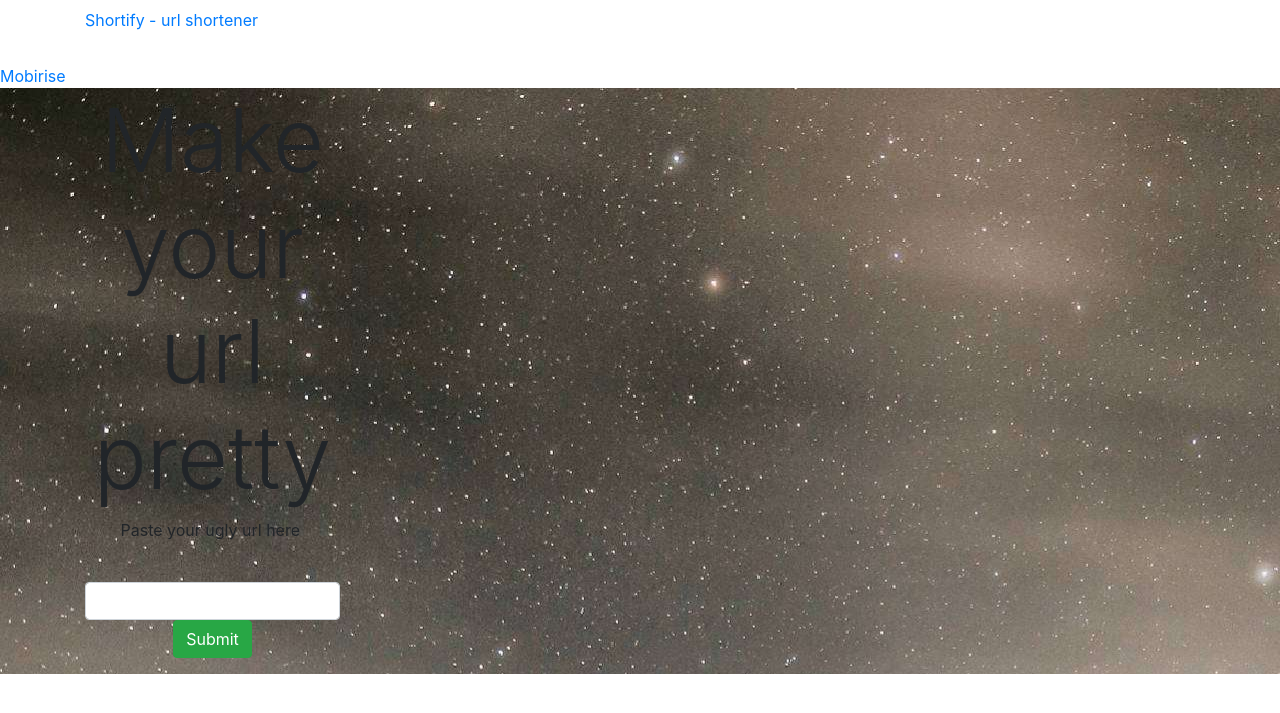
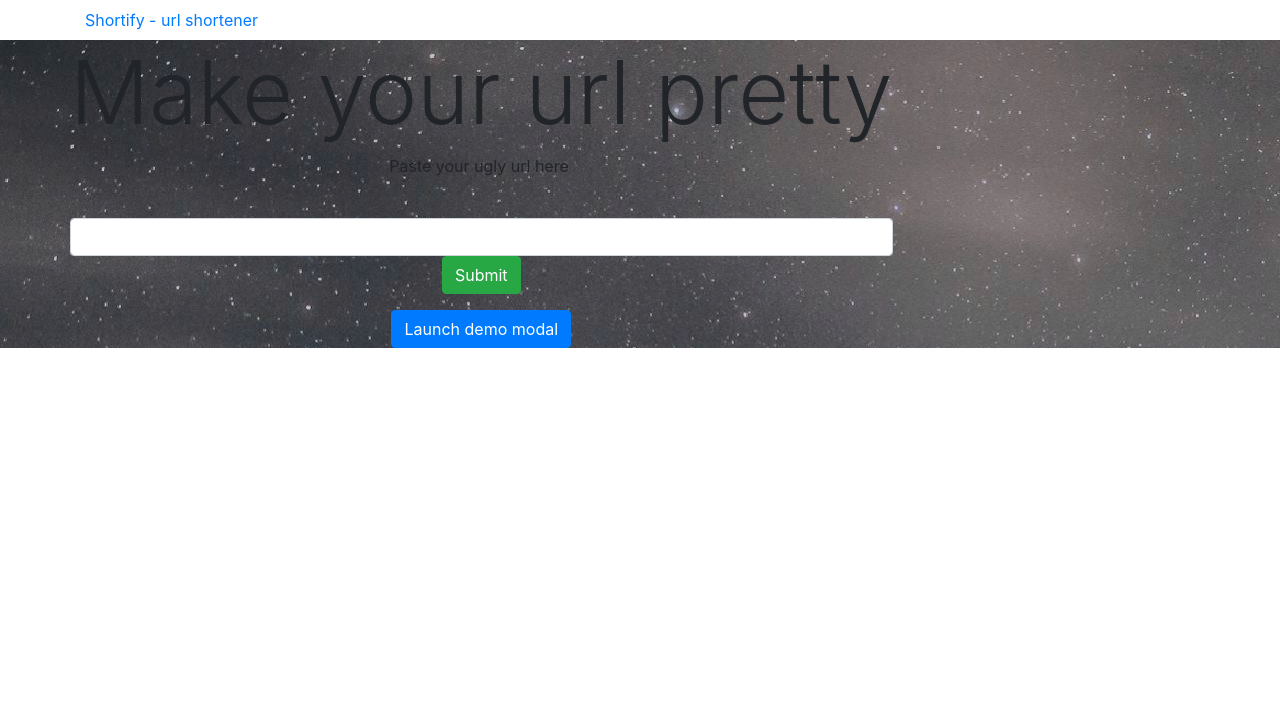
Before and after one commit to andrew-kulikov/shortify, a Django app: page / in a window 1280 px wide. Shown: the top 713 px of the page. Run offline with Django 3.2, Linux system fonts and the light colour scheme; some libraries are stand-ins or nearby versions.

Commit message:
Add popup on main page

```diff
--- a/shortify/shortify/settings.py
+++ b/shortify/shortify/settings.py
@@ -121,5 +121,5 @@ USE_TZ = True
 
 STATIC_URL = '/static/'
 STATICFILES_DIRS = [
-    os.path.join(BASE_DIR, "static"),
+    os.path.join(BASE_DIR, "resources"),
 ]
--- a/shortify/templates/base.html
+++ b/shortify/templates/base.html
@@ -11,20 +11,22 @@
     <link rel="shortcut icon" href="{% static 'images/logo.png' %}" type="image/x-icon">
     <meta name="description" content="Responsive Bootstrap HTML Mobile Application Template - Free Download">
     <title>Shortify</title>
-    <link rel="stylesheet" href="https://fonts.googleapis.com/css?family=Lora:400,700,400italic,700italic&amp;subset=latin">
-    <link rel="stylesheet" href="https://fonts.googleapis.com/css?family=Montserrat:400,700">
-    <link rel="stylesheet" href="https://fonts.googleapis.com/css?family=Raleway:100,100i,200,200i,300,300i,400,400i,500,500i,600,600i,700,700i,800,800i,900,900i">
+
     <link rel="stylesheet" href="{% static 'css/material.css' %}">
     <link rel="stylesheet" href="{% static 'css/mobirise-icons.css' %}">
     <link rel="stylesheet" href="{% static 'css/style.css' %}">
     <link rel="stylesheet" href="{% static 'css/tether.min.css' %}">
-    <link rel="stylesheet" href="{% static 'css/bootstrap.min.css' %}">
+    <link rel="stylesheet" href="https://maxcdn.bootstrapcdn.com/bootstrap/4.1.0/css/bootstrap.min.css">
     <link rel="stylesheet" href="{% static 'css/dropdown.css' %}">
+    <link rel="stylesheet" href="{% static 'css/theme.css' %}">
     <link rel="stylesheet" href="{% static 'css/animate.min.css' %}">
-    <link rel="stylesheet" href="{% static 'css/theme.css' %}">
+
     <link rel="stylesheet" href="{% static 'css/mbr-additional.css' %}" type="text/css">
     <link rel="stylesheet" href="//maxcdn.bootstrapcdn.com/font-awesome/4.3.0/css/font-awesome.min.css">
 
+    <script src="https://ajax.googleapis.com/ajax/libs/jquery/3.3.1/jquery.min.js"></script>
+    <script src="https://maxcdn.bootstrapcdn.com/bootstrap/4.1.0/js/bootstrap.min.js"></script>
+    <script src="https://cdnjs.cloudflare.com/ajax/libs/popper.js/1.14.0/umd/popper.min.js"></script>
 </head>
 
 <body>
@@ -48,39 +50,17 @@
         f.parentNode.insertBefore(j, f);
     })(window, document, 'script', 'dataLayer', 'GTM-PFK425');
 </script>
-<!-- End Google Tag Manager -->
 
-<div id="menu-0" custom-code="true">
+<div id="menu-0">
     <section>
-
         <nav class="navbar navbar-dropdown bg-color transparent navbar-fixed-top">
             <div class="container">
-
                 <div class="mbr-table">
                     <div class="mbr-table-cell">
-
                         <a class="navbar-caption" href="../index.html">Shortify - url shortener</a>
-
                     </div>
                     <div class="mbr-table-cell">
-
-                        <button class="navbar-toggler pull-xs-right hidden-md-up" type="button" data-toggle="collapse" data-target="#exCollapsingNavbar">
-                            <div class="hamburger-icon"></div>
-                        </button>
-
                         <ul class="nav-dropdown collapse pull-xs-right nav navbar-nav navbar-toggleable-sm" id="exCollapsingNavbar">
-                            <li class="nav-item"><a class="nav-link link mbr-editable-menu-item" href="#header3-k">THE APP</a></li>
-                            <li class="nav-item"><a class="nav-link link mbr-editable-menu-item" href="#pricing-table2-f">PRICES</a></li>
-                            <li class="nav-item dropdown">
-                                <a class="nav-link link dropdown-toggle mbr-editable-menu-item" href="#pricing-table2-f" data-toggle="dropdown-submenu">
-                                    DEMOS
-                                </a>
-                            </li>
-                            <li class="nav-item dropdown">
-                                <a class="nav-link link dropdown-toggle" href="https://mobirise.com/" data-toggle="dropdown-submenu" aria-expanded="false">
-                                    <span style="font-weight: normal;">BLOCKS</span></a>
-
-                            </li>
                             <li class="nav-item nav-btn">
                                 <a class="nav-link btn btn-white btn-white-outline mbr-editable-menu-item" href="https://mobirise.com/free-template/mobirise-3-bootstrap-template.zip">
                                     <span class="fa fa-apple mbr-iconfont mbr-iconfont-btn"></span>GET ON APP STORE</a>
@@ -98,22 +78,18 @@
             </div>
         </nav>
     </section>
-    <section class="engine">
-        <a rel="external" href="https://mobirise.com">Mobirise</a>
-    </section>
+
 </div>
 
-<section class="mbr-section mbr-section-hero mbr-section-full header2 mbr-parallax-background mbr-after-navbar" id="header2-1" style="background-image: url({% static 'images/f-mwo-dznni-averie-woodard-2000x2000.jpg)' %};);">
-
-    <div class="mbr-overlay" style="opacity: 0.3; background-color: rgb(71, 85, 119);">
-    </div>
-
+<section class="mbr-section mbr-section-hero mbr-section-full header2 mbr-parallax-background mbr-after-navbar" id="header2-1"
+         style="background-image: url({% static 'images/f-mwo-dznni-averie-woodard-2000x2000.jpg)' %};);
+                box-shadow:inset 0 0 0 2000px rgba(71, 85, 119, 0.3);">
     <div class="mbr-table mbr-table-full">
         <div class="mbr-table-cell">
             <div class="container">
                 <div class="mbr-section row">
                     <div class="mbr-table-md-up"></div>
-                    <div class="mbr-table-cell col-md-3 text-xs-center text-md-center">
+                    <div class="mbr-table-cell text-xs-center text-md-center">
 
                         <h3 class="mbr-section-title display-2">Make your url pretty</h3>
 
@@ -126,36 +102,54 @@
                                     <input type="submit" class="btn btn-success">
                                 </div>
                             </form>
+                            <!-- Button trigger modal -->
+                            <button type="button" class="btn btn-primary" data-toggle="modal" data-target="#exampleModalCenter">
+                                Launch demo modal
+                            </button>
+
+                            <!-- Modal -->
+                            <div class="modal fade" id="exampleModalCenter" tabindex="-1" role="dialog" aria-labelledby="exampleModalCenterTitle" aria-hidden="true">
+                                <div class="modal-dialog modal-dialog-centered" role="document">
+                                    <div class="modal-content">
+                                        <div class="modal-header">
+                                            <h5 class="modal-title" id="exampleModalLongTitle">Modal title</h5>
+                                            <button type="button" class="close" data-dismiss="modal" aria-label="Close">
+                                                <span aria-hidden="true">&times;</span>
+                                            </button>
+                                        </div>
+                                        <div class="modal-body">
+                                            ...
+                                        </div>
+                                        <div class="modal-footer">
+                                            <button type="button" class="btn btn-secondary" data-dismiss="modal">Close</button>
+                                            <button type="button" class="btn btn-primary">Save changes</button>
+                                        </div>
+                                    </div>
+                                </div>
+                            </div>
+
                         </div>
 
                     </div>
 
+                </div>
 
-                    <!--div class="mbr-table-cell mbr-valign-top mbr-left-padding-md-up col-md-7 image-size" style="width: 50%;">
-                        <div class="mbr-figure"><img src="{% static 'images/app-showcase.png' %}"></div>
-                    </div-->
+            </div>
 
-                </div>
-            </div>
         </div>
 
     </div>
+
     </div>
+
+
 
     <div class="mbr-arrow mbr-arrow-floating hidden-sm-down" aria-hidden="true"><a href="#header3-k"><i class="mbr-arrow-icon"></i></a></div>
 
 </section>
 
+<script src="https://cdnjs.cloudflare.com/ajax/libs/smooth-scroll/14.2.1/smooth-scroll.js" integrity="sha256-/DAPm4qYaIl0u9G+3JfLfQRAS5RE+LnP8/yzOyjtPRY=" crossorigin="anonymous"></script>
 
-<script src="https://code.jquery.com/jquery-3.3.1.min.js" integrity="sha256-FgpCb/KJQlLNfOu91ta32o/NMZxltwRo8QtmkMRdAu8=" crossorigin="anonymous"></script>
-<script src="https://cdnjs.cloudflare.com/ajax/libs/tether/1.4.4/js/tether.min.js" integrity="sha256-m2ByX2d6bw2LPNGOjjELQGPrn6XyouMV9RuVzKhJ5hA=" crossorigin="anonymous"></script>
-<script src="https://stackpath.bootstrapcdn.com/bootstrap/4.1.2/js/bootstrap.min.js" integrity="sha384-o+RDsa0aLu++PJvFqy8fFScvbHFLtbvScb8AjopnFD+iEQ7wo/CG0xlczd+2O/em" crossorigin="anonymous"></script>
-<script src="https://cdnjs.cloudflare.com/ajax/libs/smooth-scroll/14.2.1/smooth-scroll.js" integrity="sha256-/DAPm4qYaIl0u9G+3JfLfQRAS5RE+LnP8/yzOyjtPRY=" crossorigin="anonymous"></script>
-<script src="https://cdnjs.cloudflare.com/ajax/libs/jquery-dropdown/2.0.3/jquery.dropdown.min.js" integrity="sha256-WjSLNFIPnKGDcCD43ypegq+F+/M0WFws4KmtyOVsf0g=" crossorigin="anonymous"></script>
-<script src="https://cdnjs.cloudflare.com/ajax/libs/jquery.touchswipe/1.6.18/jquery.touchSwipe.min.js" integrity="sha256-oQ1+24/TB/RpvqqnWnJeS9riShuGf1vHlg8B4lyZ2OE=" crossorigin="anonymous"></script>
-<script src="https://cdnjs.cloudflare.com/ajax/libs/jQuery-viewport-checker/1.8.8/jquery.viewportchecker.min.js" integrity="sha256-VijNzkE1B0xxQ4Y8t3TeZVrOhKBbS7JLwgCZ0nOzTJE=" crossorigin="anonymous"></script>
-<script src="https://cdnjs.cloudflare.com/ajax/libs/jarallax/1.10.3/jarallax.js" integrity="sha256-6sOohatXHo5rwm59PMa3cNgQborZ2lj0JIVVXXE7soU=" crossorigin="anonymous"></script>
-<script src="{% static 'js/theme.js'%}"></script>
 
 <input name="animation" type="hidden">
 </body>
```
Also changed, not shown: shortify/resources/images/logo.png.
